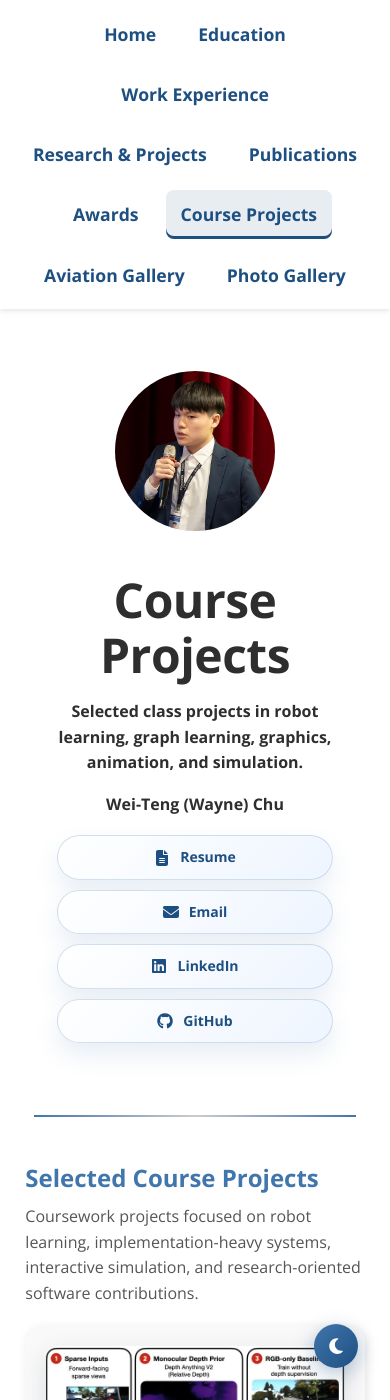
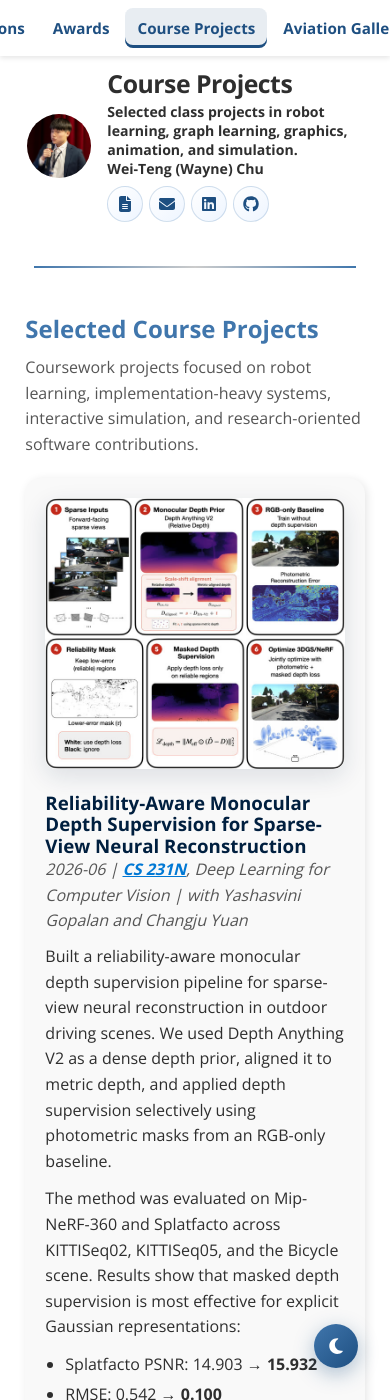
Before and after one commit to waynechu1109/waynechu1109.github.io, a Jekyll site: the page built from course_projects.html, in a window 390 px wide and 1400 px high. Built offline with Jekyll 4.4.1, drawn with Linux system fonts in a browser that asks for light colours.

Commit message:
compact the nav and sub-page header on narrow screens
Below 900px the sticky nav wrapped its nine links into up to five rows and pinned about a third of a phone screen. It is now one sideways-scrolling row that starts on the current page, and non-home pages use a horizontal header with icon-only social buttons.

```diff
--- a/_includes/header.html
+++ b/_includes/header.html
@@ -1,4 +1,4 @@
-  <header class="inner-page" id="main-content" tabindex="-1">
+  <header class="inner-page{% unless page.page_id == 'index' %} header-sub{% endunless %}" id="main-content" tabindex="-1">
     <div class="header-flex">
       <div class="header-left">
         <img class="avatar" src="/media/profile/waynechu.jpg" alt="Wayne Chu" {% if page.page_id == 'index' %}fetchpriority="high"{% else %}loading="lazy"{% endif %} />
@@ -16,19 +16,19 @@
         <div class="social-links">
           <a href="https://drive.google.com/file/d/12aR9djsKC7i13ioHceHxEgQeR7XOijMN/view" target="_blank" rel="noopener noreferrer" class="social-btn">
             <svg class="icon" aria-hidden="true"><use href="#i-file-lines"/></svg>
-            <span>Resume</span>
+            <span class="social-label">Resume</span>
           </a>
           <a href="mailto:waynechu@stanford.edu" class="social-btn">
             <svg class="icon" aria-hidden="true"><use href="#i-envelope"/></svg>
-            <span>Email</span>
+            <span class="social-label">Email</span>
           </a>
           <a href="https://linkedin.com/in/waynechu1109" target="_blank" rel="noopener noreferrer" class="social-btn">
             <svg class="icon" aria-hidden="true"><use href="#i-linkedin"/></svg>
-            <span>LinkedIn</span>
+            <span class="social-label">LinkedIn</span>
           </a>
           <a href="https://github.com/waynechu1109" target="_blank" rel="noopener noreferrer" class="social-btn">
             <svg class="icon" aria-hidden="true"><use href="#i-github"/></svg>
-            <span>GitHub</span>
+            <span class="social-label">GitHub</span>
           </a>
         </div>
       </div>
--- a/css/style.css
+++ b/css/style.css
@@ -398,6 +398,34 @@ footer {
   .footer-social-links .social-btn { width: 100%; }
 }
 
+/* narrow screens: the sticky nav becomes one swipeable row, since wrapping nine links
+   pinned roughly a third of a phone screen; sub-pages also get a compact header */
+@media (max-width: 900px) {
+  :root { --nav-offset: 60px; }
+  #table-of-contents {
+    flex-wrap: nowrap; justify-content: flex-start; gap: 4px;
+    min-height: 0; padding: 8px 12px; font-size: .95rem;
+    overflow-x: auto; scrollbar-width: none; -webkit-overflow-scrolling: touch;
+  }
+  #table-of-contents::-webkit-scrollbar { display: none; }
+  #table-of-contents a { flex: none; white-space: nowrap; padding: 8px 12px; }
+  #table-of-contents a:hover { transform: none; }
+
+  .header-sub { padding: 14px 0 4px; }
+  .header-sub .header-flex { flex-direction: row; align-items: center; gap: 14px; padding: 0; }
+  .header-sub .header-left { flex: 0 0 64px; }
+  .header-sub .avatar { width: 64px; height: 64px; border-width: 2px; }
+  .header-sub .header-center { min-width: 0; padding: 0; text-align: left; }
+  .header-sub .header-center h1 { margin: 0 0 2px; font-size: 1.55rem; line-height: 1.2; }
+  .header-sub .header-center p { margin: 0; font-size: .88rem; line-height: 1.35; }
+  .header-sub .social-links { justify-content: flex-start; flex-wrap: nowrap; gap: 6px; margin-top: 8px; }
+  .header-sub .social-btn { width: 34px; height: 34px; min-width: 0; padding: 0; box-shadow: none; }
+  .header-sub .social-label {
+    position: absolute; width: 1px; height: 1px; overflow: hidden;
+    clip: rect(0 0 0 0); white-space: nowrap;
+  }
+}
+
 /* =========================
    EXIF Pull-down (shared by galleries)
    ========================= */
```
Also changed, not shown: _layouts/default.html (+10 -0 lines).
